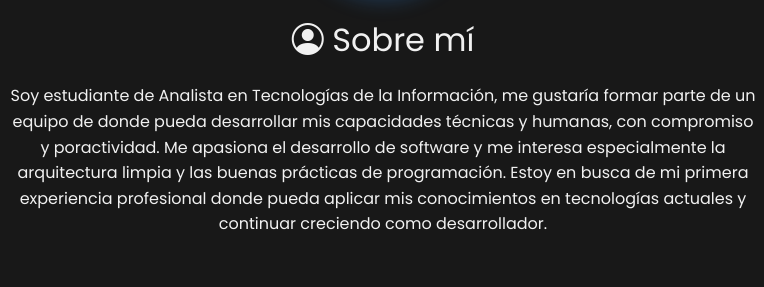
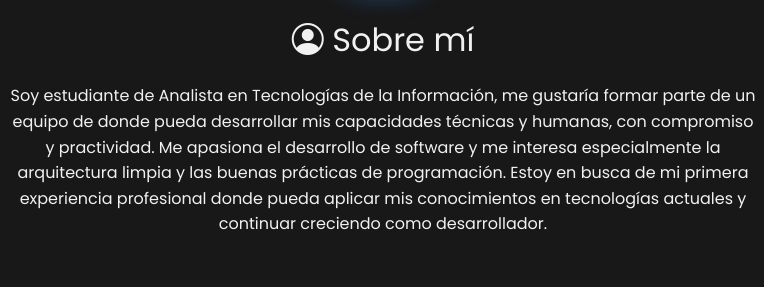
Before and after one commit to juandieetajam/juandieetajam.github.io, a plain HTML site: page index.html in a window 1280 px wide. Shown: the part 1031-1318 px from the top of the page, 257-1021 px from the left. Drawn offline with nearby package versions, Linux system fonts and the light colour scheme.

Commit message:
Add files via upload

```diff
--- a/index.html
+++ b/index.html
@@ -82,7 +82,7 @@
       <p class="mx-auto" style="max-width: 750px;">
         Soy estudiante de Analista en Tecnologías de la Información, me gustaría formar parte de un equipo de donde
         pueda
-        desarrollar mis capacidades técnicas y humanas, con compromiso y poractividad.
+        desarrollar mis capacidades técnicas y humanas, con compromiso y practividad.
         Me apasiona el desarrollo de software y me interesa especialmente la arquitectura limpia y las buenas prácticas
         de programación. Estoy en busca de mi primera experiencia profesional donde pueda aplicar mis conocimientos en
         tecnologías actuales y continuar creciendo como desarrollador.
```
